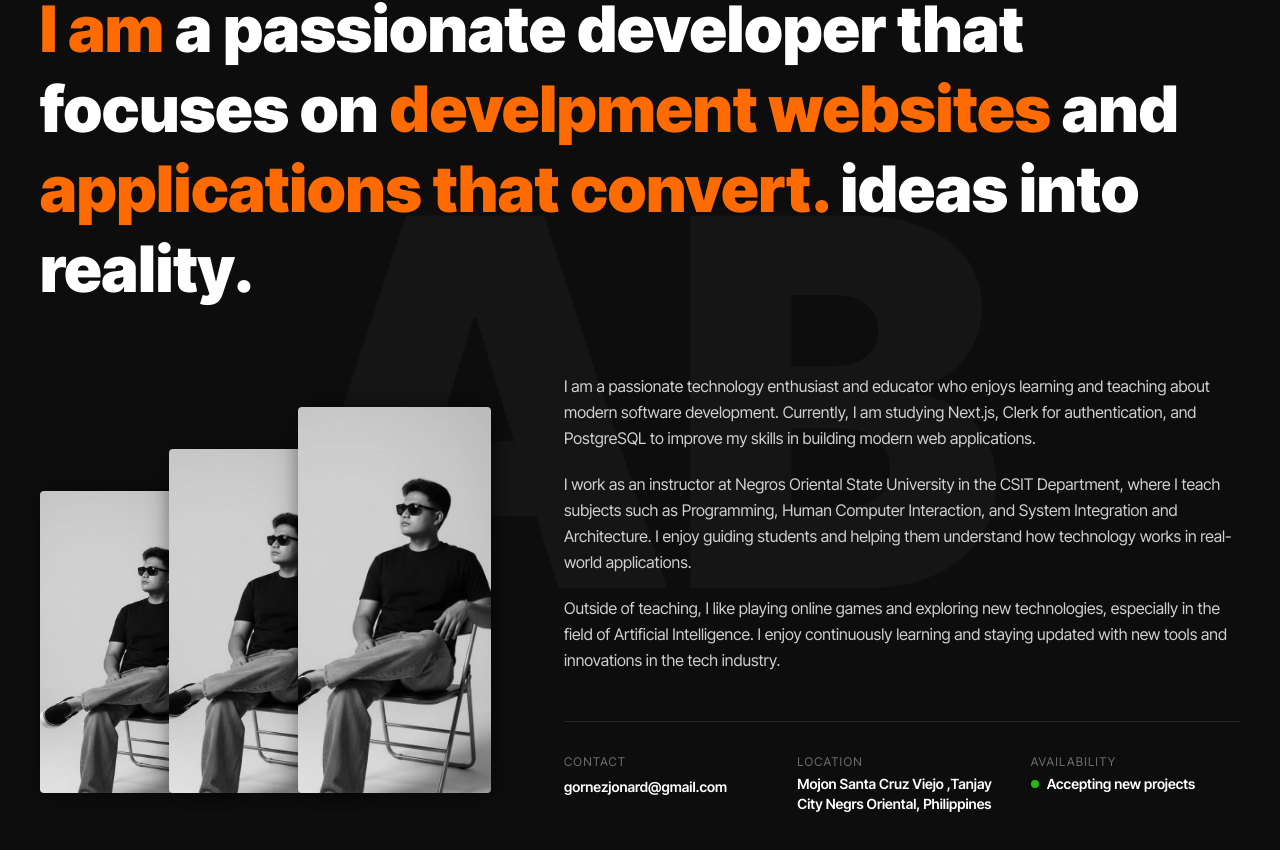
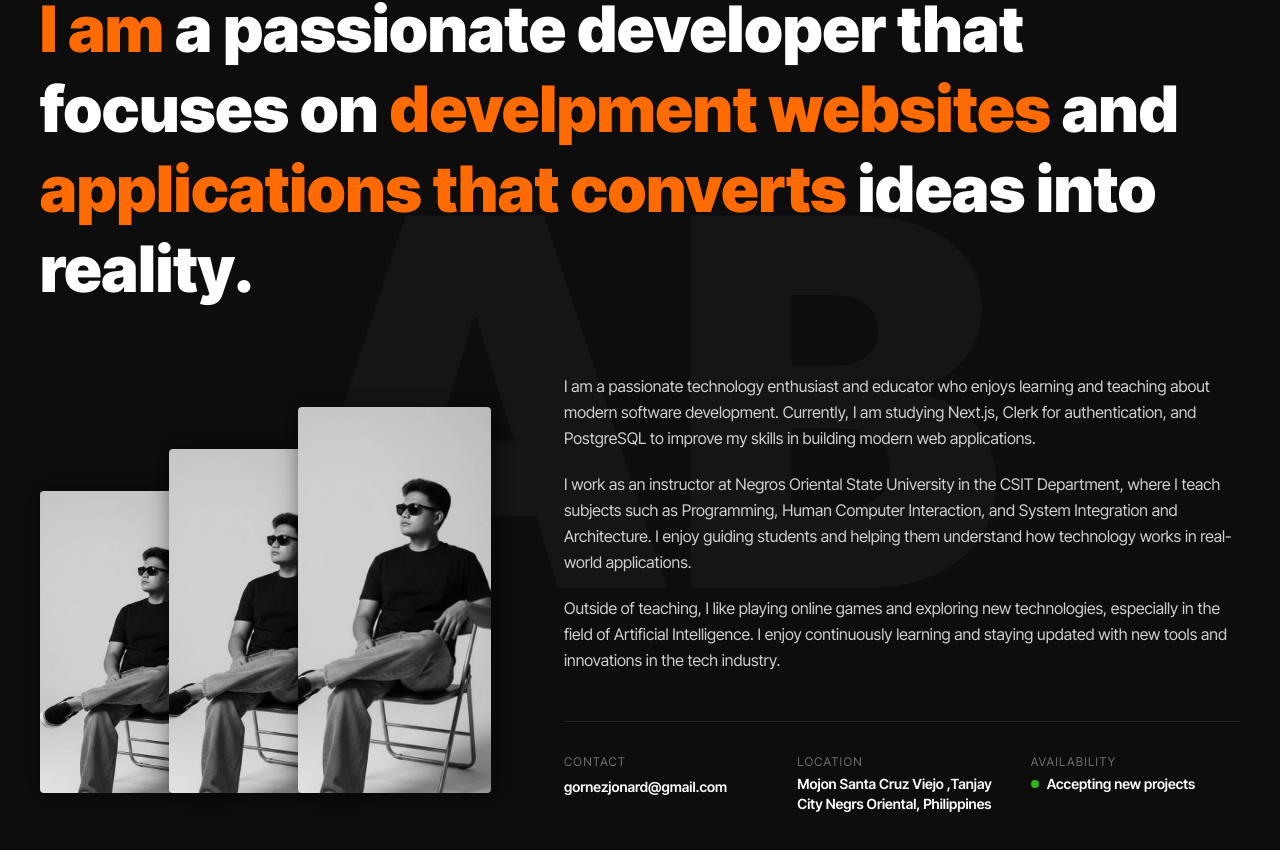
Before and after one commit to Jonardgornez/jonardgornez-portflolio, a React (Vite) app: page / in a window 1280 px wide. Shown: the part 3321-4171 px from the top of the page. Built offline with nearby package versions, Linux system fonts and the light colour scheme.

Commit message:
added period

```diff
--- a/src/data/aboutData.js
+++ b/src/data/aboutData.js
@@ -7,7 +7,7 @@ export const ABOUT = {
     { text: " that focuses on ", color: "#ffffff" },
     { text: "develpment websites", color: "#ff6b00" },
     { text: " and", color: "#ffffff" },
-    { text: " applications that convert.", color: "#ff6b00" },
+    { text: " applications that converts", color: "#ff6b00" },
     { text: " ideas into reality.", color: "#ffffff" },
   ],
 
```
